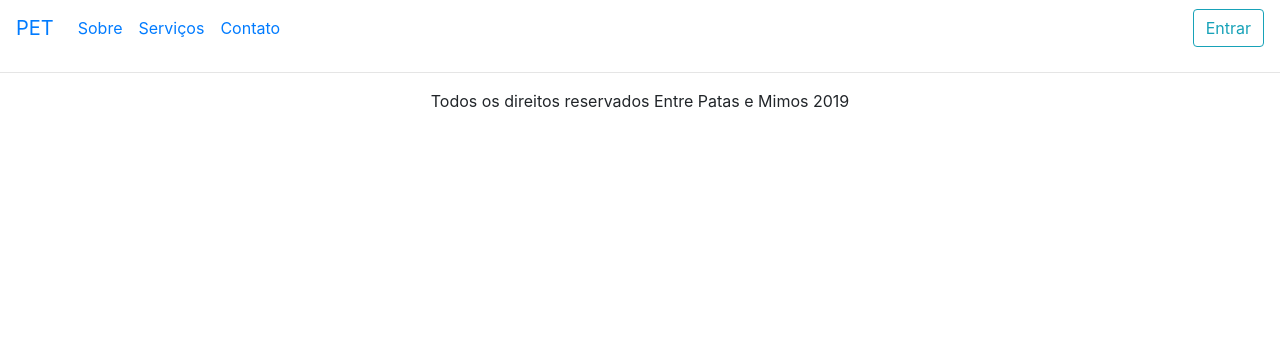
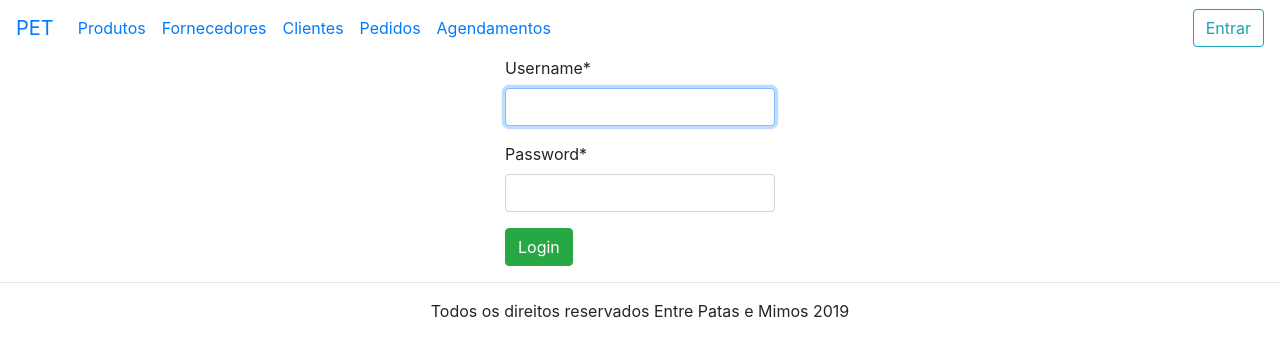
Before and after one commit to RafaelSantos4762/PetTech, a Django app: page /login/ in a window 1280 px wide. Shown: the top 357 px of the page. Run offline with Django 3.2, Linux system fonts and the light colour scheme; some libraries are stand-ins or nearby versions.

Commit message:
Criação dos formularios

```diff
--- a/PetTech/settings.py
+++ b/PetTech/settings.py
@@ -38,7 +38,10 @@ INSTALLED_APPS = [
     'django.contrib.sessions',
     'django.contrib.messages',
     'django.contrib.staticfiles',
+    'crispy_forms',
 ]
+
+CRISPY_TEMPLATE_PACK = 'bootstrap4'
 
 MIDDLEWARE = [
     'django.middleware.security.SecurityMiddleware',
--- a/PetTech/urls.py
+++ b/PetTech/urls.py
@@ -22,4 +22,10 @@ urlpatterns = [
     path('', views.home, name='home'),
     path('contato/',views.contato,name='contato'),
     path('login/',views.login,name='login'),
+    path('produtos/',views.produtos,name='produtos'),
+    path('clientes/',views.clientes,name='clientes'),
+    path('pedidos/',views.pedidos,name='pedidos'),
+    path('fornecedores/',views.fornecedores,name='fornecedores'),
+    path('agendamentos/',views.agendamentos,name='agendamentos'),
+
 ]
--- a/core/templates/base.html
+++ b/core/templates/base.html
@@ -4,11 +4,11 @@
     <meta charset="UTF-8">
     <meta name="viewport" content="width=device-width, initial-scale=1.0">
     <meta http-equiv="X-UA-Compatible" content="ie=edge">
-    <title>PetTech - {% block titulo %}{% endblock  %}</title>
 <link rel="stylesheet" href="https://stackpath.bootstrapcdn.com/bootstrap/4.3.1/css/bootstrap.min.css" integrity="sha384-ggOyR0iXCbMQv3Xipma34MD+dH/1fQ784/j6cY/iJTQUOhcWr7x9JvoRxT2MZw1T" crossorigin="anonymous" defer>
     <script src="https://code.jquery.com/jquery-3.3.1.slim.min.js" integrity="sha384-q8i/X+965DzO0rT7abK41JStQIAqVgRVzpbzo5smXKp4YfRvH+8abtTE1Pi6jizo" crossorigin="anonymous"></script>
     <script src="https://cdnjs.cloudflare.com/ajax/libs/popper.js/1.14.7/umd/popper.min.js" integrity="sha384-UO2eT0CpHqdSJQ6hJty5KVphtPhzWj9WO1clHTMGa3JDZwrnQq4sF86dIHNDz0W1" crossorigin="anonymous" defer></script>
     <script src="https://stackpath.bootstrapcdn.com/bootstrap/4.3.1/js/bootstrap.min.js" integrity="sha384-JjSmVgyd0p3pXB1rRibZUAYoIIy6OrQ6VrjIEaFf/nJGzIxFDsf4x0xIM+B07jRM" crossorigin="anonymous" defer></script>
+    <title class="container" >PetTech - {% block titulo %}{% endblock  %}</title>
 </head>
 <body>
     <header>
@@ -20,14 +20,23 @@
 
         <div class="collapse navbar-collapse" id="navbarSupportedContent">
             <ul class="navbar-nav mr-auto">
+                <!--<li class="nav-item">
+                    <a class="nav-link" href="{% url 'contato' %}">Contato</a>
+                </li> -->
                 <li class="nav-item">
-                <a class="nav-link" href="#">Sobre</a>
+                    <a class="nav-link" href="{% url 'produtos' %}">Produtos</a>
                 </li>
                 <li class="nav-item">
-                <a class="nav-link" href="#">Serviços</a>
+                    <a class="nav-link" href="{% url 'fornecedores' %}">Fornecedores</a>
                 </li>
                 <li class="nav-item">
-                <a class="nav-link" href="{% url 'contato' %}">Contato</a>
+                    <a class="nav-link" href="{% url 'clientes' %}">Clientes</a>
+                </li>
+                <li class="nav-item">
+                    <a class="nav-link" href="{% url 'pedidos' %}">Pedidos</a>
+                </li>
+                <li class="nav-item">
+                    <a class="nav-link" href="{% url 'agendamentos' %}">Agendamentos</a>
                 </li>
             </ul>
             <a role="button" href="{% url 'login' %}" class="btn btn-outline-info">Entrar</a>
--- a/core/templates/contato.html
+++ b/core/templates/contato.html
@@ -6,9 +6,9 @@
 {% endblock  %}
 
 {% block content %}
-<h1>Entre em Contato!</h1>
+<h1 class="container">Entre em Contato!</h1>
 
-<form method="POST">
+<form method="POST" class="container">
     {% csrf_token %}
     <div class="form-group">
         {{ form.email.errors }}
--- a/core/templates/home.html
+++ b/core/templates/home.html
@@ -7,5 +7,5 @@
 
 <!-- Main -->
 {% block content%}
-    <h2>PetShop - Entre Patas e mimos</h2>
-{% endblock%}
+    <h2 class="container"   >PetShop - Entre Patas e mimos</h2>
+{% endblock %}
--- a/core/templates/login.html
+++ b/core/templates/login.html
@@ -1,8 +1,10 @@
 {% extends "base.html" %}
-
+{% load crispy_forms_tags %}
 <h2>Login</h2>
-<form method="post">
-  {% csrf_token %}
-  {{ form.as_p }}
-  <button type="submit">Login</button>
-</form>
+  {% block content %}
+        <form method="POST" style="width: 300px;" class="container">
+          {% csrf_token %}
+          {{ form|crispy }}
+          <input type="submit" class="btn btn-success" value='Login'>
+        </form>
+  {% endblock %}
--- /dev/null
+++ b/core/templates/static/css/Backgrounds.css
@@ -0,0 +1,3 @@
+bg-header {
+    background-color: darkgreen;
+};
--- a/core/views.py
+++ b/core/views.py
@@ -1,5 +1,9 @@
-from django.shortcuts import render
-from django.http import HttpResponse
+from django.shortcuts import render,render_to_response
+from django.http import HttpResponse,HttpResponseRedirect
+from django.contrib.auth.forms import UserCreationForm # Formulario de criacao de usuarios
+from django.contrib.auth.forms import AuthenticationForm # Formulario de autenticacao de usuarios
+from django.contrib.auth import login # funcao que salva o usuario na sessao
+
 from .forms import ContatoForm
 
 def home(request):
@@ -23,5 +27,56 @@ def contato(request):
 
 
 def login(request):
-    context = {}
-    return render(request,"login.html",context)
+    """-------------------------------------------------------------------------
+    View de login.
+    -------------------------------------------------------------------------"""
+    # Se dados forem passados via POST
+    if request.method == 'POST':
+        form = AuthenticationForm(data=request.POST)
+        # se o formulario for valido
+        if form.is_valid():
+            # significa que o Django encontrou o usuario no banco de dados
+            login(request, form.get_user())
+            # redireciona o usuario logado para a pagina inicial(index2)
+            return HttpResponseRedirect("/home/")
+        else:
+            return render(request, "login.html", {"form": form})
+
+    #se nenhuma informacao for passada, exibe a pagina de login com o formulario
+    return render(request, "login.html", {"form": AuthenticationForm()})
+    #context = {}
+    #return render(request,"login.html",context)
+
+def produtos(request):
+    context = {
+     "titulo":"Cadastro de produtos"
+    }
+    return render(request,'registration/produtos.html',context)
+
+
+def clientes(request):
+    context = {
+     "titulo":"Cadastro de Clientes"
+    }
+    return render(request,'registration/clientes.html',context)
+
+
+def fornecedores(request):
+    context = {
+     "titulo":"Cadastro de fornecedores"
+    }
+    return render(request,'registration/fornecedores.html',context)
+
+
+def pedidos(request):
+    context = {
+     "titulo":"Cadastro de pedidos"
+    }
+    return render(request,'registration/pedidos.html',context)
+
+
+def agendamentos(request):
+    context = {
+     "titulo":"agendamentos"
+    }
+    return render(request,'registration/agendamentos.html',context)
```
Also changed, not shown: core/templates/registration/agendamentos.html (added, +9 -0 lines), core/templates/registration/clientes.html (added, +10 -0 lines), core/templates/registration/fornecedores.html (added, +9 -0 lines), core/templates/registration/pedidos.html (added, +9 -0 lines), core/templates/registration/produtos.html (added, +10 -0 lines), core/forms.py (line endings or trailing spaces). Lines whose indentation alone changed are shown as unchanged.
